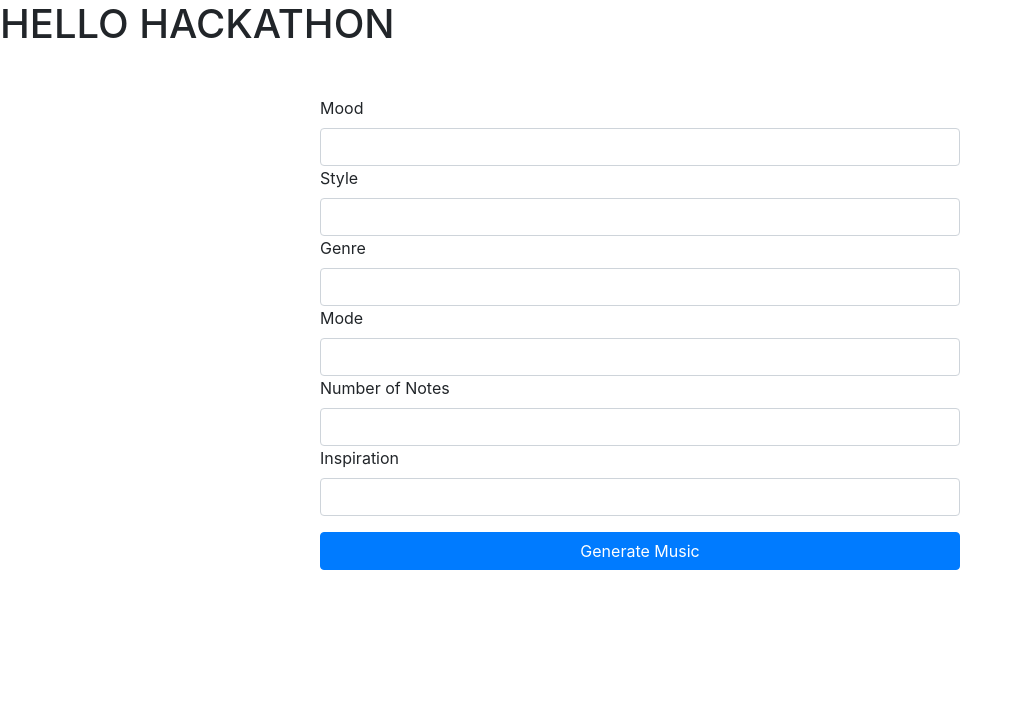
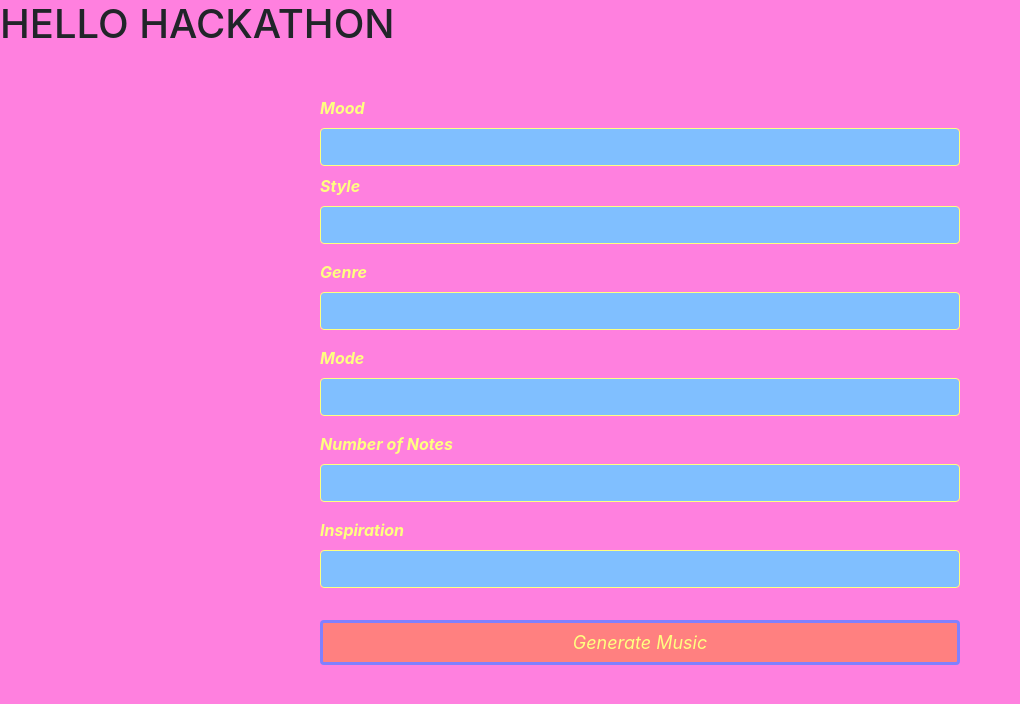
Before and after one commit to dwwr/hackathon-3-2023, a React app: page / in a window 1280 px wide. Shown: the top 704 px of the page, without its empty margins (0-1020 px from the left). Built offline with nearby package versions, Linux system fonts and the light colour scheme.

Commit message:
style form

```diff
--- a/src/App.tsx
+++ b/src/App.tsx
@@ -25,8 +25,8 @@ const App: React.FC = () => {
   }
 
   return (
-    <div className="app" onClick={() => handleSendMelody()}>
-      <h1 className="mb-5">HELLO HACKATHON</h1>
+    <div className="app h-100">
+      <h1 onClick={() => handleSendMelody()}>HELLO HACKATHON</h1>
       <MusicForm />
     </div>
   )
--- a/src/Form.tsx
+++ b/src/Form.tsx
@@ -26,7 +26,7 @@ export const MusicForm: React.FC = () => {
 
   return (
     <Form onSubmit={handleSubmit}>
-      <div className="d-flex flex-column justify-content-between align-items-center">
+      <div className="d-flex flex-column justify-content-between align-items-center mt-5">
         <Form.Group className="w-50 me-2">
           <Form.Label htmlFor="mood">Mood</Form.Label>
           <Form.Control
@@ -37,7 +37,7 @@ export const MusicForm: React.FC = () => {
             value={formData.mood}
           />
         </Form.Group>
-        <Form.Group className="w-50 ms-2">
+        <Form.Group className="w-50 my-2">
           <Form.Label htmlFor="style">Style</Form.Label>
           <Form.Control
             type="text"
@@ -50,7 +50,7 @@ export const MusicForm: React.FC = () => {
       </div>
 
       <div className="d-flex flex-column justify-content-between align-items-center">
-        <Form.Group className="w-50 me-2">
+        <Form.Group className="w-50 my-2">
           <Form.Label htmlFor="genre">Genre</Form.Label>
           <Form.Control
             type="text"
@@ -60,7 +60,7 @@ export const MusicForm: React.FC = () => {
             value={formData.genre}
           />
         </Form.Group>
-        <Form.Group className="w-50 ms-2">
+        <Form.Group className="w-50 my-2">
           <Form.Label htmlFor="mode">Mode</Form.Label>
           <Form.Control
             type="text"
@@ -73,7 +73,7 @@ export const MusicForm: React.FC = () => {
       </div>
 
       <div className="d-flex flex-column justify-content-between align-items-center">
-        <Form.Group className="w-50 ms-2">
+        <Form.Group className="w-50 my-2">
           <Form.Label htmlFor="numberofNotes">Number of Notes</Form.Label>
           <Form.Control
             type="number"
@@ -86,7 +86,7 @@ export const MusicForm: React.FC = () => {
       </div>
 
       <div className="d-flex flex-column justify-content-between align-items-center">
-        <Form.Group className="w-50 ms-2">
+        <Form.Group className="w-50 my-2">
           <Form.Label htmlFor="inspiration">Inspiration</Form.Label>
           <Form.Control
             type="text"
@@ -97,7 +97,7 @@ export const MusicForm: React.FC = () => {
           />
         </Form.Group>
       </div>
-      <div className="mt-3 d-flex flex-column justify-content-between align-items-center">
+      <div className="mt-4 d-flex flex-column justify-content-between align-items-center">
         <Button className="w-50" type="submit">
           Generate Music
         </Button>
--- a/src/style.css
+++ b/src/style.css
@@ -0,0 +1,26 @@
+.app {
+  background-color: #ff80df;
+}
+
+input {
+  background-color: #80bfff !important;
+  border-color: #ffff80 !important;
+  color: #ffff80 !important;
+  font-weight: bold;
+  font-style: italic;
+}
+
+label {
+  color: #ffff80 !important;
+  font-weight: bold;
+  font-style: italic;
+}
+
+button {
+  background-color: #ff8080 !important;
+  border: 3px solid #8080ff !important;
+  color: #ffff80 !important;
+  font-weight: bold;
+  font-size: 18px !important;
+  font-style: italic;
+}
```
